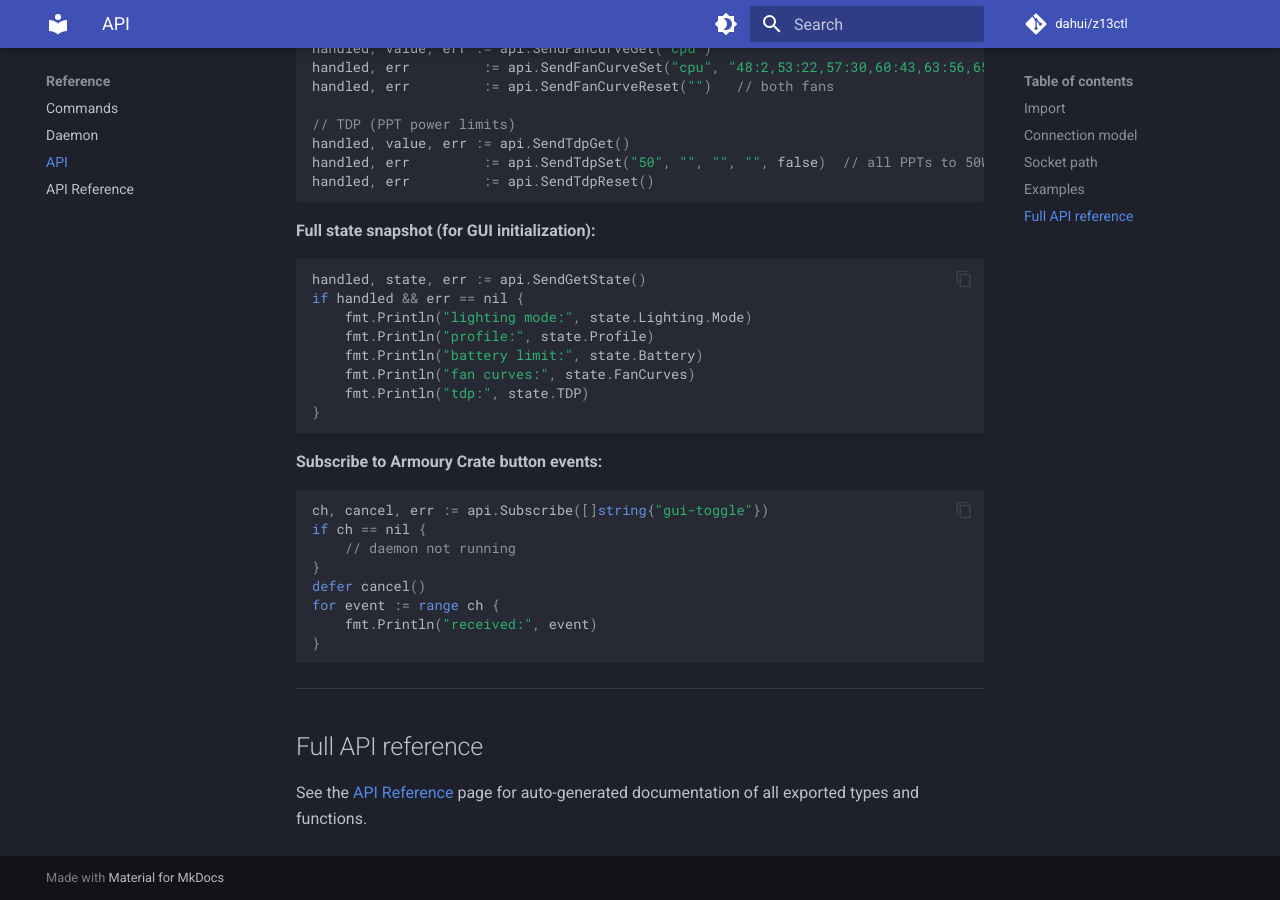
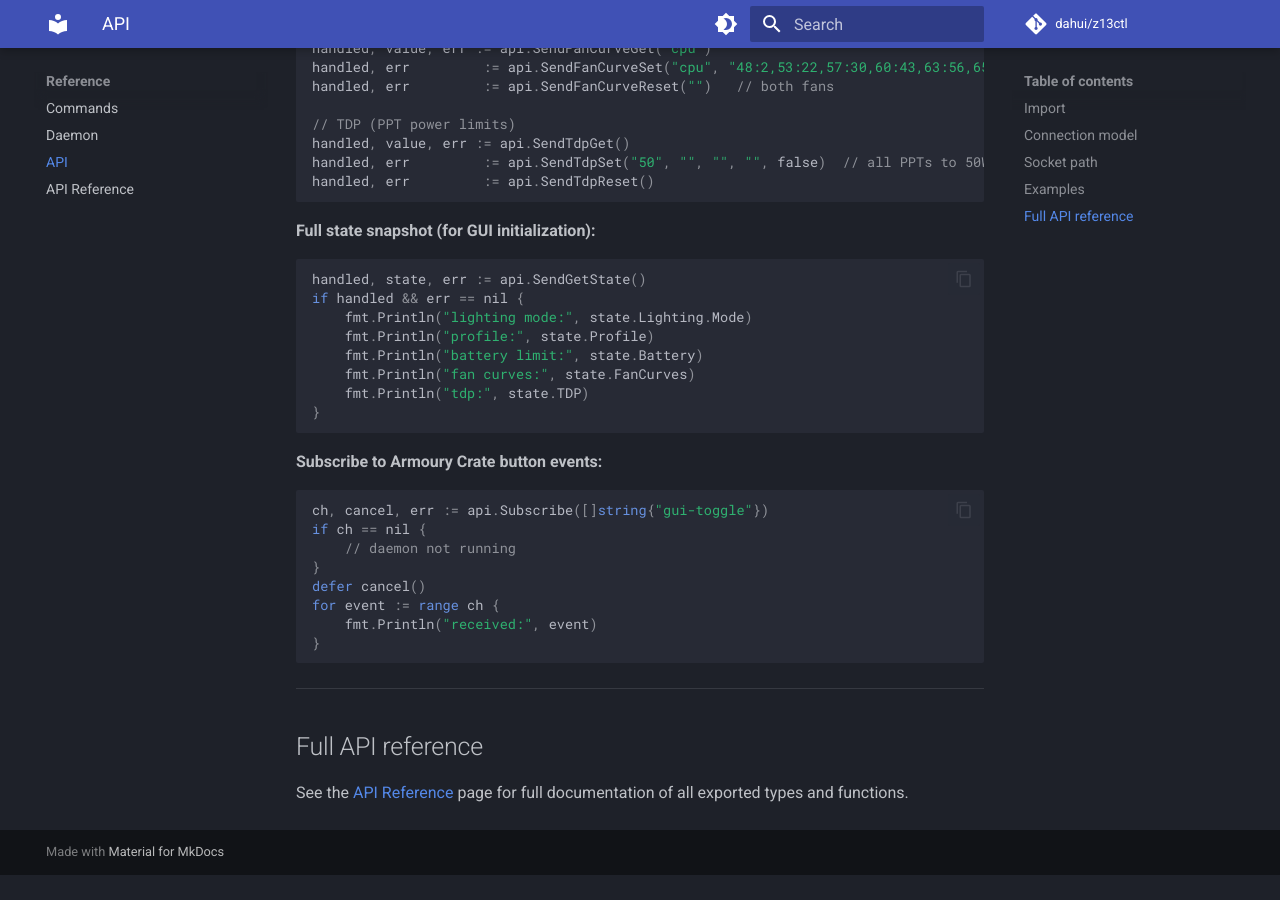
Before and after one commit to dahui/z13ctl, an MkDocs documentation site: the page built from docs/api.md, in a window 1280 px wide and 900 px high, scrolled down 1820 px. Built offline with MkDocs 1.6.1 and Material for MkDocs 9.7.7, drawn with Linux system fonts in a browser that asks for light colours; comment, search, counter and statistics services are not loaded; after the commit the page ends 2695 px from its top, so only the background shows below that.

```diff
--- a/docs/api.md
+++ b/docs/api.md
@@ -123,5 +123,5 @@
 
 ## Full API reference
 
-See the [API Reference](api-reference.md) page for auto-generated documentation
+See the [API Reference](api-reference.md) page for full documentation
 of all exported types and functions.
```
Also changed, not shown: 1 other file.
